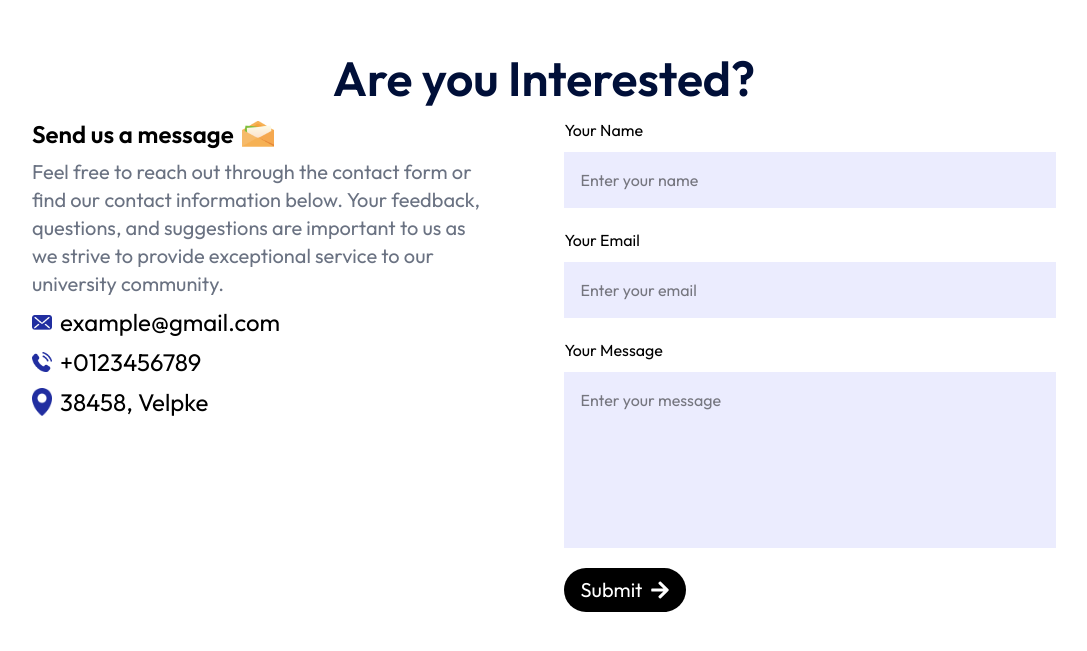
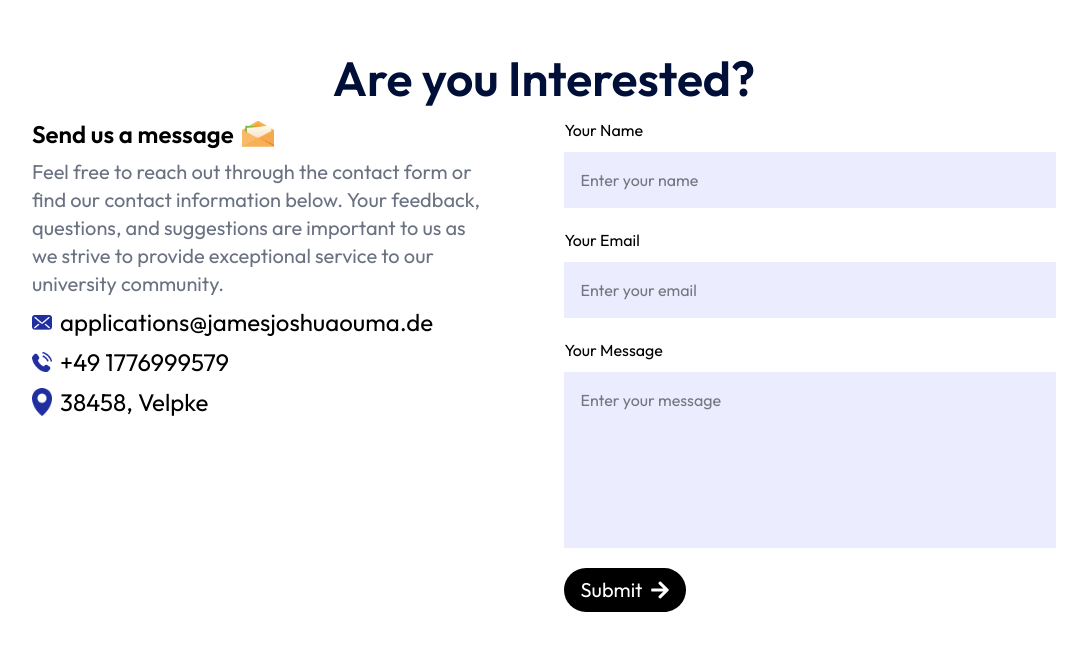
Before and after one commit to jakobo007/e-learn, a React (Vite) app: page / in a window 1280 px wide. Shown: the part 3259-3910 px from the top of the page, without its empty margins (96-1183 px from the left). Built offline with nearby package versions, Linux system fonts and the light colour scheme.

Commit message:
changes 2

```diff
--- a/src/components/Contact.jsx
+++ b/src/components/Contact.jsx
@@ -52,8 +52,8 @@ const Contact = () => {
           <div className='basis-[48%] flex flex-col gap-2 '>
             <h2 className='text-xl md:text-2xl font-semibold inline-flex items-center gap-2'>Send us a message <img src={msg_icon} className='w-8'/></h2>
             <p className='text-gray-500 max-w-[450px] md:text-xl'>Feel free to reach out through  the contact form or find our contact information below. Your feedback, questions, and suggestions are important to us as we strive to provide exceptional service to our university community.</p>
-            <li className='inline-flex items-center gap-2 md:text-2xl'><img src={mail_icon} className='w-5' />example@gmail.com</li>
-            <li className='inline-flex items-center gap-2 md:text-2xl'><img src={phone_icon} className='w-5' />+0123456789</li>
+            <li className='inline-flex items-center gap-2 md:text-2xl'><img src={mail_icon} className='w-5' />applications@jamesjoshuaouma.de</li>
+            <li className='inline-flex items-center gap-2 md:text-2xl'><img src={phone_icon} className='w-5' />+49 1776999579</li>
             <li className='inline-flex items-center gap-2 md:text-2xl'><img src={location_icon} className='w-5' />38458, Velpke</li>
 
           </div>
--- a/src/components/Navbar.jsx
+++ b/src/components/Navbar.jsx
@@ -1,5 +1,5 @@
 import React, { useEffect } from 'react';
-import { useState, useRef } from 'react'; // Import useRef
+import { useState, useRef } from 'react';
 import { PiStudentDuotone } from "react-icons/pi";
 import { FaBars } from "react-icons/fa6";
 import { FaXmark } from "react-icons/fa6";
```
